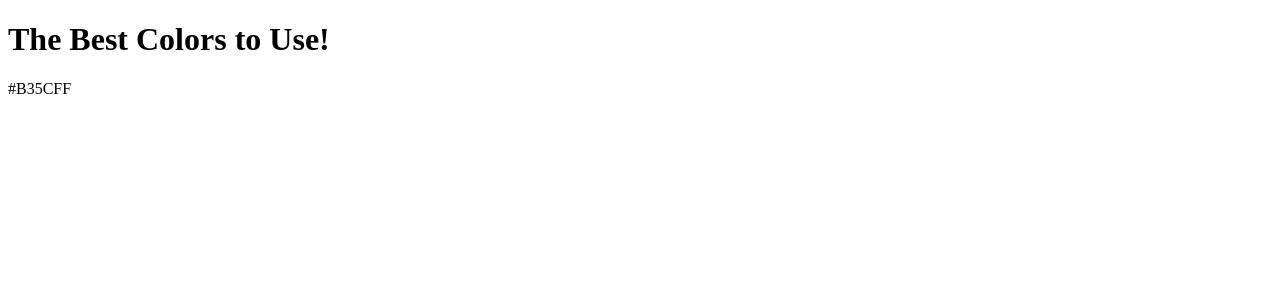
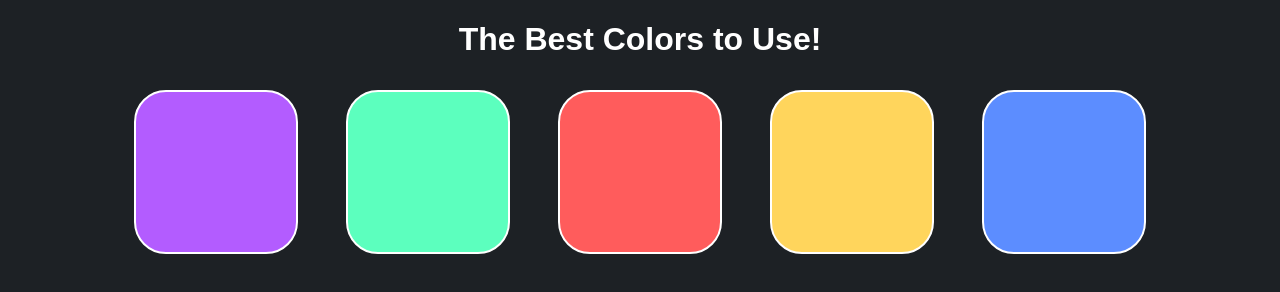
Before and after one commit to jjeong1007/jour390test, a plain HTML site: page index.html in a window 1280 px wide. Drawn offline with Linux system fonts and the light colour scheme; the site is published under a folder, as on GitHub Pages, so addresses that start at the root find nothing.

Commit message:
Update index.html

```diff
--- a/index.html
+++ b/index.html
@@ -3,7 +3,7 @@
 <head>
     <meta charset="UTF-8">
     <meta name="viewport" content="width=device-width, initial-scale=1.0">
-    <link rel="stylesheet" type="text/css" href="/styles.css">
+    <link rel="stylesheet" href="styles.css">
     <title>The Best Colors</title>
 </head>
 <body>
```
